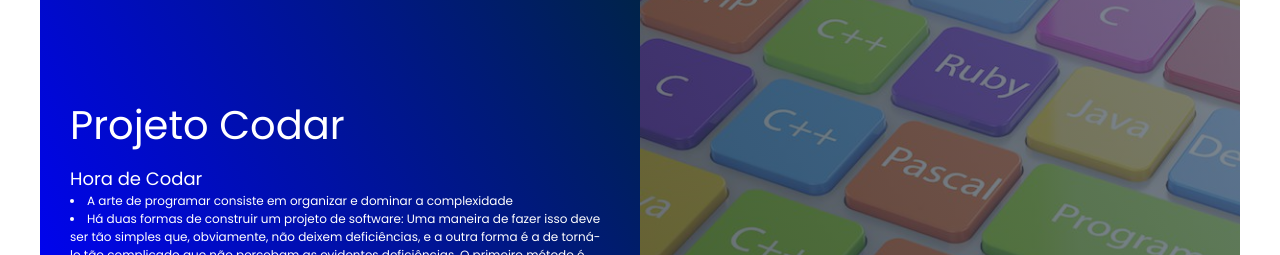
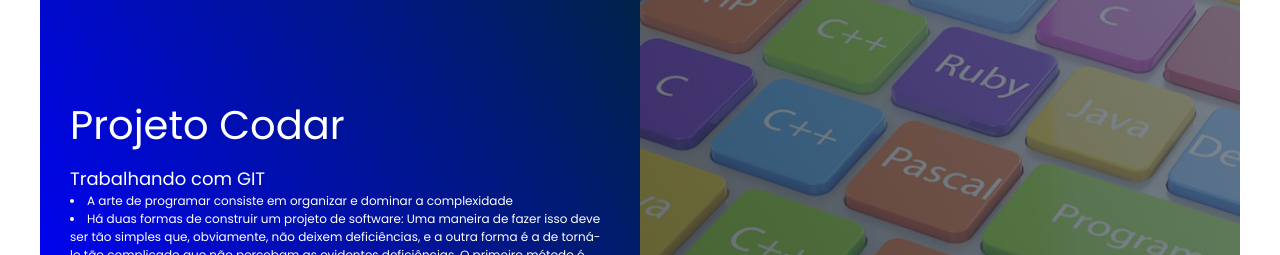
Before and after one commit to pssmaia51/Portifolio_Paulo_Maia, a plain HTML site: page index.html in a window 1280 px wide. Shown: the part 1178-1433 px from the top of the page. Drawn offline with Linux system fonts and the light colour scheme.

Commit message:
update h2

```diff
--- a/index.html
+++ b/index.html
@@ -29,7 +29,7 @@
                 <div class="project-item">
                     <div class="project-info">
                         <h1>Projeto Codar</h1>
-                        <h2>Hora de Codar</h2>
+                        <h2>Trabalhando com GIT</h2>
                         <li>A arte de programar consiste em organizar e dominar a complexidade</li>
                         <li>Há duas formas de construir um projeto de software: Uma maneira de fazer isso deve ser tão simples que, obviamente, não deixem deficiências, e a outra forma é a de torná-lo tão complicado que não percebam as evidentes deficiências.
                             O primeiro método é muito mais difícil.</li>
```
